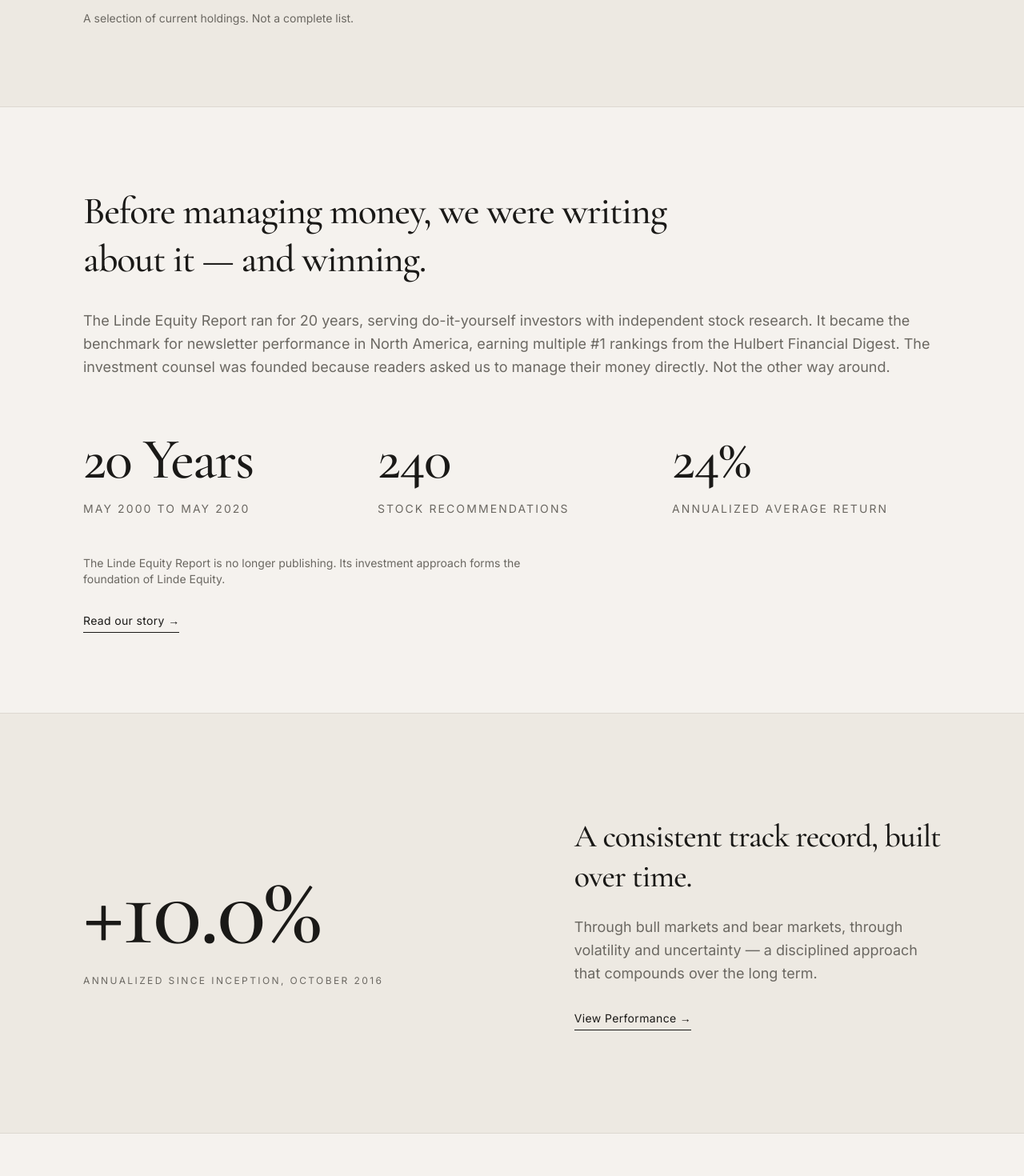
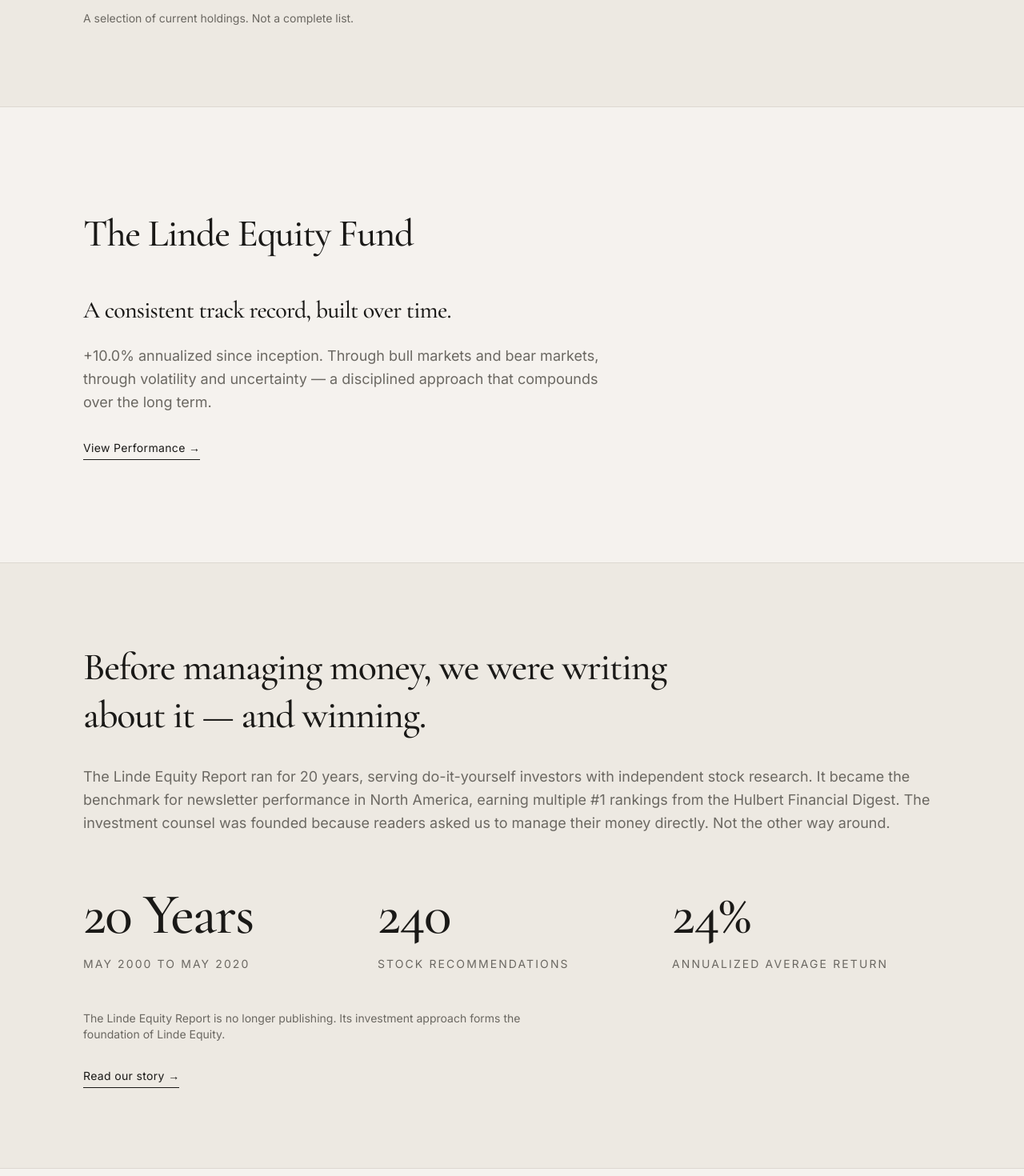
Before and after one commit to emilydavies-lab/Breakout-Stock-Screener-, a Next.js app: page / in a window 1280 px wide. Shown: the part 3000-4470 px from the top of the page at 80% size. Built offline with nearby package versions, Linux system fonts and the light colour scheme.

Commit message:
Swap Performance tease above Track Record on homepage, add heading and restyle Performance tease copy

```diff
--- a/app/page.tsx
+++ b/app/page.tsx
@@ -211,8 +211,31 @@ export default function Home() {
         </div>
       </section>
 
+      {/* Performance Tease */}
+      <section className="border-t border-ink-line">
+        <div className="mx-auto max-w-6xl px-6 py-24 sm:px-10 sm:py-32">
+          <h2 className="font-display text-4xl font-medium leading-tight tracking-tight sm:text-5xl">
+            The Linde Equity Fund
+          </h2>
+          <h3 className="mt-12 font-display text-2xl font-medium tracking-tight sm:text-3xl">
+            A consistent track record, built over time.
+          </h3>
+          <p className="mt-6 max-w-2xl font-body text-lg leading-relaxed text-ink-soft">
+            +10.0% annualized since inception. Through bull markets and bear
+            markets, through volatility and uncertainty — a disciplined
+            approach that compounds over the long term.
+          </p>
+          <Link
+            href="/performance"
+            className="mt-8 inline-block border-b border-ink pb-1 font-body text-sm tracking-wide transition-opacity hover:opacity-60"
+          >
+            View Performance &rarr;
+          </Link>
+        </div>
+      </section>
+
       {/* Track Record Callout */}
-      <section className="border-t border-ink-line">
+      <section className="border-t border-ink-line bg-paper-dim">
         <div className="mx-auto max-w-6xl px-6 py-25 sm:px-10">
           <h2 className="max-w-3xl font-display text-4xl font-medium leading-tight tracking-tight sm:text-5xl">
             Before managing money, we were writing about it — and winning.
@@ -256,36 +279,6 @@ export default function Home() {
         </div>
       </section>
 
-      {/* Performance Tease */}
-      <section className="border-t border-ink-line bg-paper-dim">
-        <div className="mx-auto grid max-w-6xl gap-12 px-6 py-24 sm:px-10 sm:py-32 lg:grid-cols-[1.2fr_1fr] lg:items-center lg:gap-16">
-          <div>
-            <p className="font-display text-[7rem] font-medium leading-none tracking-tight sm:text-[8rem]">
-              +10.0%
-            </p>
-            <p className="mt-4 font-body text-xs uppercase tracking-[0.2em] text-ink-soft">
-              Annualized since inception, October 2016
-            </p>
-          </div>
-          <div>
-            <h2 className="font-display text-4xl font-medium leading-tight tracking-tight sm:text-[2.5rem]">
-              A consistent track record, built over time.
-            </h2>
-            <p className="mt-6 font-body text-lg leading-relaxed text-ink-soft">
-              Through bull markets and bear markets, through volatility and
-              uncertainty — a disciplined approach that compounds over the
-              long term.
-            </p>
-            <Link
-              href="/performance"
-              className="mt-8 inline-block border-b border-ink pb-1 font-body text-sm tracking-wide transition-opacity hover:opacity-60"
-            >
-              View Performance &rarr;
-            </Link>
-          </div>
-        </div>
-      </section>
-
       {/* Contact CTA */}
       <section className="border-t border-ink-line">
         <div className="mx-auto max-w-6xl px-6 py-24 sm:px-10 sm:py-36">
```
